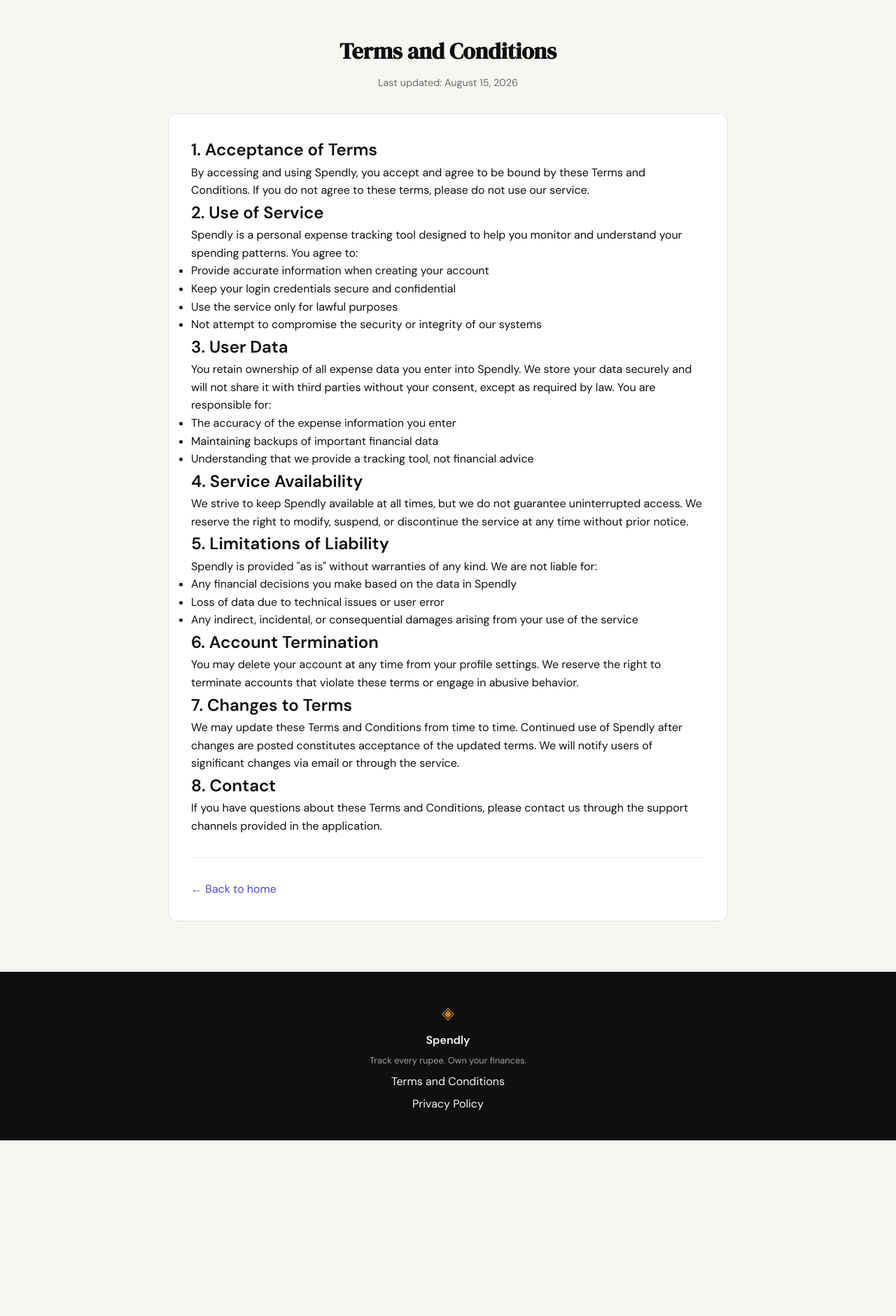
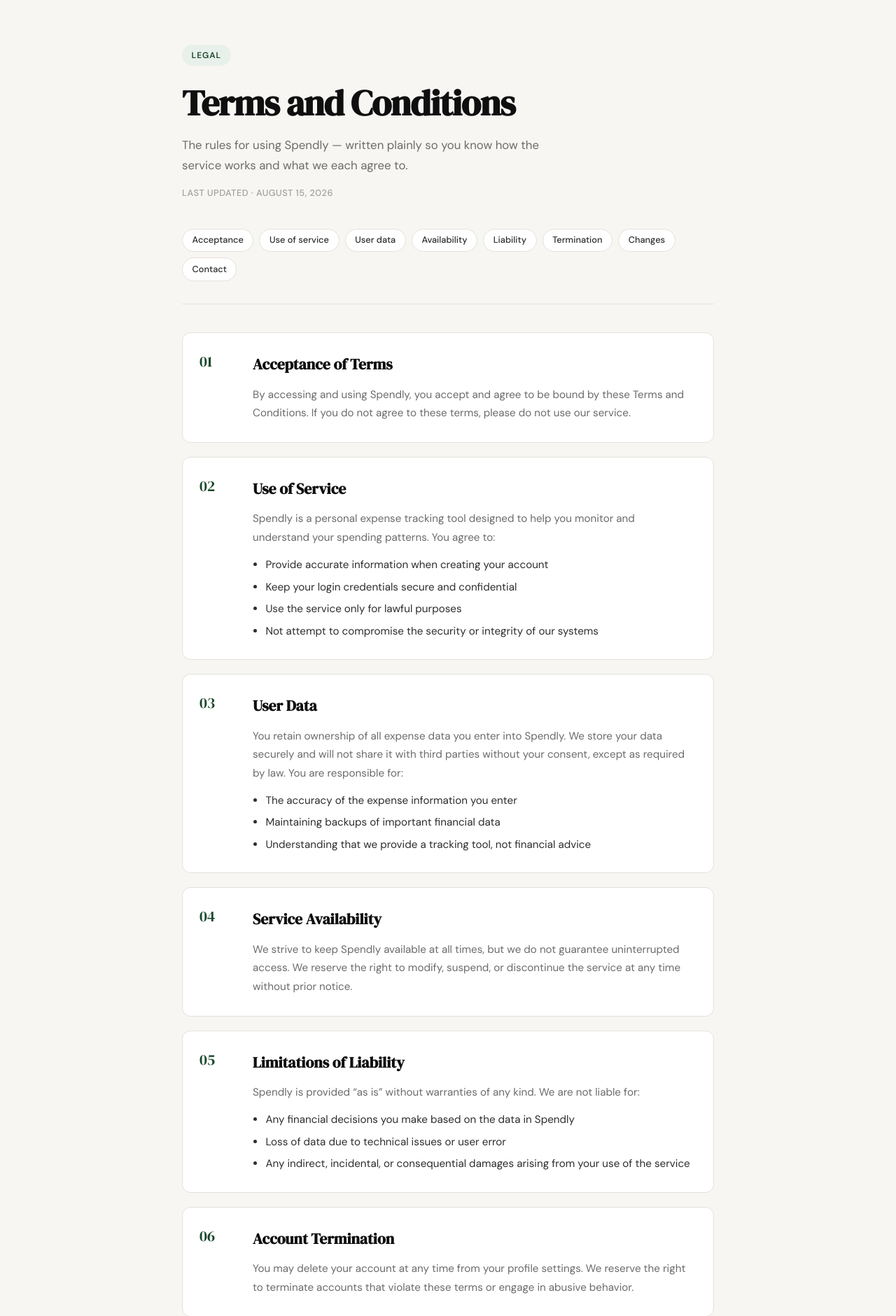
Before and after one commit to aqibmunir8/spendly, a Flask app: page /terms in a window 1280 px wide. Shown: the part 61-1942 px from the top of the page at 70% size. Before the commit the page ends 1691 px from the top, so only its background shows below. Run offline with Flask 3, Linux system fonts and the light colour scheme.

Commit message:
landing: add terms and conditions page and route 2

```diff
--- a/static/css/style.css
+++ b/static/css/style.css
@@ -478,6 +478,144 @@
 .auth-switch a:hover { text-decoration: underline; }
 
 /* ------------------------------------------------------------------ */
+/* Legal pages (terms, privacy)                                        */
+/* ------------------------------------------------------------------ */
+
+.legal-page {
+    padding: 4rem 2rem 5rem;
+}
+
+.legal-inner {
+    max-width: 760px;
+    margin: 0 auto;
+}
+
+.legal-hero {
+    margin-bottom: 2.5rem;
+}
+
+.legal-title {
+    font-family: var(--font-display);
+    font-size: clamp(2.25rem, 4vw, 3.25rem);
+    line-height: 1.15;
+    letter-spacing: -0.02em;
+    color: var(--ink);
+    margin-bottom: 1rem;
+}
+
+.legal-lede {
+    font-size: 1.05rem;
+    color: var(--ink-muted);
+    line-height: 1.7;
+    max-width: 540px;
+    margin-bottom: 1rem;
+}
+
+.legal-meta {
+    font-size: 0.8rem;
+    font-weight: 500;
+    letter-spacing: 0.04em;
+    text-transform: uppercase;
+    color: var(--ink-faint);
+}
+
+.legal-toc {
+    display: flex;
+    flex-wrap: wrap;
+    gap: 0.5rem;
+    margin-bottom: 2.5rem;
+    padding-bottom: 2rem;
+    border-bottom: 1px solid var(--border);
+}
+
+.legal-toc a {
+    font-size: 0.8rem;
+    font-weight: 500;
+    color: var(--ink-soft);
+    background: var(--paper-card);
+    border: 1px solid var(--border);
+    border-radius: 999px;
+    padding: 0.35rem 0.85rem;
+    transition: border-color 0.2s, color 0.2s, background 0.2s;
+}
+
+.legal-toc a:hover {
+    color: var(--accent);
+    border-color: var(--accent);
+    background: var(--accent-light);
+}
+
+.legal-body {
+    display: flex;
+    flex-direction: column;
+    gap: 1.25rem;
+}
+
+.legal-section {
+    display: grid;
+    grid-template-columns: 56px 1fr;
+    gap: 1.25rem;
+    background: var(--paper-card);
+    border: 1px solid var(--border);
+    border-radius: var(--radius-md);
+    padding: 1.75rem 1.75rem 1.75rem 1.5rem;
+}
+
+.legal-num {
+    font-family: var(--font-display);
+    font-size: 1.35rem;
+    color: var(--accent);
+    line-height: 1.2;
+}
+
+.legal-copy h2 {
+    font-family: var(--font-display);
+    font-size: 1.35rem;
+    color: var(--ink);
+    margin-bottom: 0.75rem;
+}
+
+.legal-copy p {
+    font-size: 0.95rem;
+    color: var(--ink-muted);
+    line-height: 1.75;
+    margin-bottom: 0.85rem;
+}
+
+.legal-copy p:last-child { margin-bottom: 0; }
+
+.legal-copy ul {
+    margin: 0 0 0 1.15rem;
+    display: flex;
+    flex-direction: column;
+    gap: 0.45rem;
+}
+
+.legal-copy li {
+    font-size: 0.95rem;
+    color: var(--ink-soft);
+    line-height: 1.6;
+}
+
+.legal-actions {
+    display: flex;
+    flex-wrap: wrap;
+    gap: 0.75rem;
+    margin-top: 2.5rem;
+    padding-top: 2rem;
+    border-top: 1px solid var(--border);
+}
+
+@media (max-width: 600px) {
+    .legal-page { padding: 2.5rem 1rem 3.5rem; }
+    .legal-section {
+        grid-template-columns: 1fr;
+        gap: 0.5rem;
+        padding: 1.35rem;
+    }
+}
+
+/* ------------------------------------------------------------------ */
 /* Footer                                                              */
 /* ------------------------------------------------------------------ */
 
--- a/templates/terms.html
+++ b/templates/terms.html
@@ -4,20 +4,44 @@
 
 {% block content %}
 
-<section class="auth-section">
-    <div class="auth-container" style="max-width: 800px;">
+<section class="legal-page">
+    <div class="legal-inner">
 
-        <div class="auth-header">
-            <h1 class="auth-title">Terms and Conditions</h1>
-            <p class="auth-subtitle">Last updated: August 15, 2026</p>
+        <header class="legal-hero">
+            <span class="hero-badge">Legal</span>
+            <h1 class="legal-title">Terms and Conditions</h1>
+            <p class="legal-lede">
+                The rules for using Spendly — written plainly so you know
+                how the service works and what we each agree to.
+            </p>
+            <p class="legal-meta">Last updated · August 15, 2026</p>
+        </header>
+
+        <nav class="legal-toc" aria-label="On this page">
+            <a href="#acceptance">Acceptance</a>
+            <a href="#use">Use of service</a>
+            <a href="#data">User data</a>
+            <a href="#availability">Availability</a>
+            <a href="#liability">Liability</a>
+            <a href="#termination">Termination</a>
+            <a href="#changes">Changes</a>
+            <a href="#contact">Contact</a>
+        </nav>
+
+        <article class="legal-body">
+
+            <section class="legal-section" id="acceptance">
+                <span class="legal-num">01</span>
+                <div class="legal-copy">
+                    <h2>Acceptance of Terms</h2>
+                    <p>By accessing and using Spendly, you accept and agree to be bound by these Terms and Conditions. If you do not agree to these terms, please do not use our service.</p>
                 </div>
+            </section>
 
-        <div class="auth-card" style="text-align: left; padding: 2rem;">
-
-            <h2 style="margin-top: 0;">1. Acceptance of Terms</h2>
-            <p>By accessing and using Spendly, you accept and agree to be bound by these Terms and Conditions. If you do not agree to these terms, please do not use our service.</p>
-
-            <h2>2. Use of Service</h2>
+            <section class="legal-section" id="use">
+                <span class="legal-num">02</span>
+                <div class="legal-copy">
+                    <h2>Use of Service</h2>
                     <p>Spendly is a personal expense tracking tool designed to help you monitor and understand your spending patterns. You agree to:</p>
                     <ul>
                         <li>Provide accurate information when creating your account</li>
@@ -25,39 +49,72 @@
                         <li>Use the service only for lawful purposes</li>
                         <li>Not attempt to compromise the security or integrity of our systems</li>
                     </ul>
+                </div>
+            </section>
 
-            <h2>3. User Data</h2>
+            <section class="legal-section" id="data">
+                <span class="legal-num">03</span>
+                <div class="legal-copy">
+                    <h2>User Data</h2>
                     <p>You retain ownership of all expense data you enter into Spendly. We store your data securely and will not share it with third parties without your consent, except as required by law. You are responsible for:</p>
                     <ul>
                         <li>The accuracy of the expense information you enter</li>
                         <li>Maintaining backups of important financial data</li>
                         <li>Understanding that we provide a tracking tool, not financial advice</li>
                     </ul>
+                </div>
+            </section>
 
-            <h2>4. Service Availability</h2>
+            <section class="legal-section" id="availability">
+                <span class="legal-num">04</span>
+                <div class="legal-copy">
+                    <h2>Service Availability</h2>
                     <p>We strive to keep Spendly available at all times, but we do not guarantee uninterrupted access. We reserve the right to modify, suspend, or discontinue the service at any time without prior notice.</p>
+                </div>
+            </section>
 
-            <h2>5. Limitations of Liability</h2>
-            <p>Spendly is provided "as is" without warranties of any kind. We are not liable for:</p>
+            <section class="legal-section" id="liability">
+                <span class="legal-num">05</span>
+                <div class="legal-copy">
+                    <h2>Limitations of Liability</h2>
+                    <p>Spendly is provided “as is” without warranties of any kind. We are not liable for:</p>
                     <ul>
                         <li>Any financial decisions you make based on the data in Spendly</li>
                         <li>Loss of data due to technical issues or user error</li>
                         <li>Any indirect, incidental, or consequential damages arising from your use of the service</li>
                     </ul>
+                </div>
+            </section>
 
-            <h2>6. Account Termination</h2>
+            <section class="legal-section" id="termination">
+                <span class="legal-num">06</span>
+                <div class="legal-copy">
+                    <h2>Account Termination</h2>
                     <p>You may delete your account at any time from your profile settings. We reserve the right to terminate accounts that violate these terms or engage in abusive behavior.</p>
+                </div>
+            </section>
 
-            <h2>7. Changes to Terms</h2>
+            <section class="legal-section" id="changes">
+                <span class="legal-num">07</span>
+                <div class="legal-copy">
+                    <h2>Changes to Terms</h2>
                     <p>We may update these Terms and Conditions from time to time. Continued use of Spendly after changes are posted constitutes acceptance of the updated terms. We will notify users of significant changes via email or through the service.</p>
+                </div>
+            </section>
 
-            <h2>8. Contact</h2>
+            <section class="legal-section" id="contact">
+                <span class="legal-num">08</span>
+                <div class="legal-copy">
+                    <h2>Contact</h2>
                     <p>If you have questions about these Terms and Conditions, please contact us through the support channels provided in the application.</p>
+                </div>
+            </section>
 
-            <p style="margin-top: 2rem; padding-top: 2rem; border-top: 1px solid #eee;">
-                <a href="{{ url_for('landing') }}" style="color: #4F46E5;">← Back to home</a>
-            </p>
+        </article>
 
+        <div class="legal-actions">
+            <a href="{{ url_for('landing') }}" class="btn-ghost">← Back to home</a>
+            <a href="{{ url_for('register') }}" class="btn-primary">Create free account</a>
         </div>
 
     </div>
```
Lines whose indentation alone changed are shown as unchanged.
